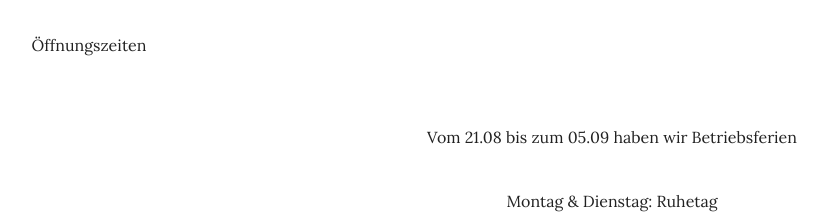
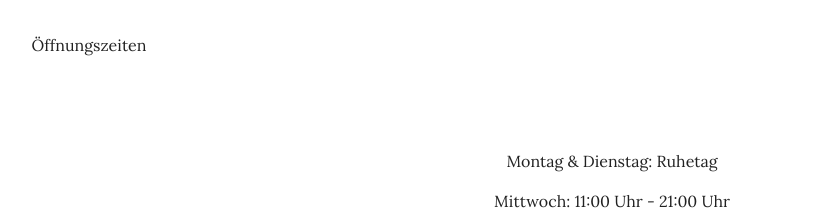
Before and after one commit to LukasG2801/waldsee2, a Vue app: page /contact in a window 1280 px wide. Shown: the part 1220-1435 px from the top of the page, without its empty margins (28-855 px from the left). Built offline with nearby package versions, Linux system fonts and the light colour scheme; some icons are missing; a small style sheet from the web is missing; a web font is replaced by a local one.

Commit message:
Urlaubshinweis entfernt

```diff
--- a/src/components/Welcome.vue
+++ b/src/components/Welcome.vue
@@ -14,7 +14,7 @@
             <p style="padding-top: 5vh;">Wir freuen uns, Sie bei uns, in der Waldsee Terrasse begrüßen zu dürfen. Neben unserem einzigartigen Ambiente bieten
                 wir ihnen regionale und saisonale Köstlichkeiten.
             </p>
-            <p style="padding-bottom: 2vh; font-weight: bold;">Vom 21.08.2023 bis zum 05.09.2023 haben wir aufgrund von Betriebsferien geschlossen.</p>
+            <!-- <p style="padding-bottom: 2vh; font-weight: bold;">Vom 21.08.2023 bis zum 05.09.2023 haben wir aufgrund von Betriebsferien geschlossen.</p> -->
             <p>Unsere Öffnungszeiten finden Sie hier:</p>
             <v-btn
                 color="secondary"
--- a/src/views/Contact.vue
+++ b/src/views/Contact.vue
@@ -58,7 +58,7 @@
         </v-container>
 
         <v-container class="d-flex flex-column align-center pt-10">
-            <p>Vom 21.08 bis zum 05.09 haben wir Betriebsferien</p>
+            <!-- <p>Vom 21.08 bis zum 05.09 haben wir Betriebsferien</p> -->
             <br/>
             <p>
                 Montag & Dienstag: Ruhetag
```
Also changed, not shown: 1 other file (tests, documents, lock files or other folders).
